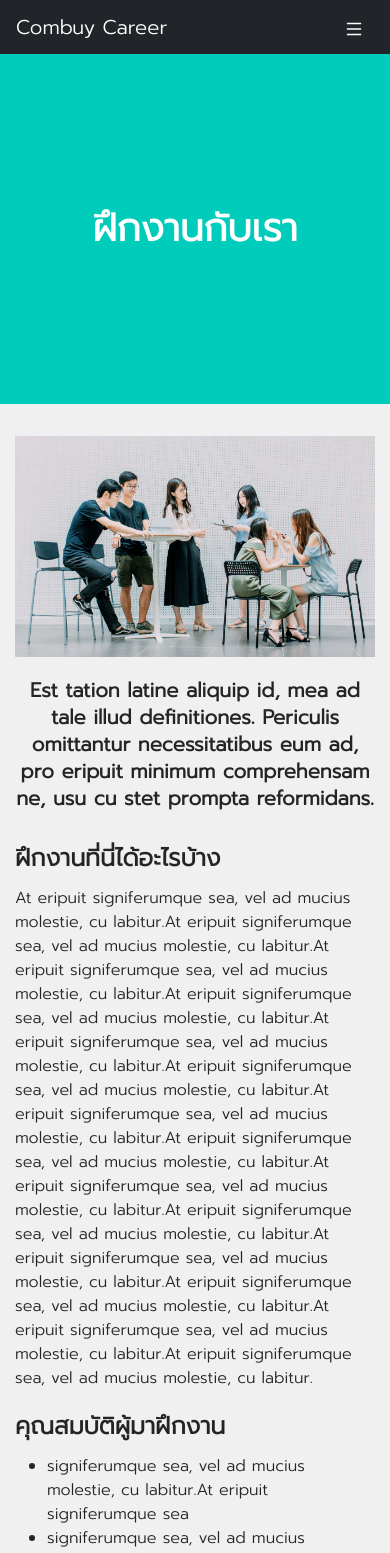
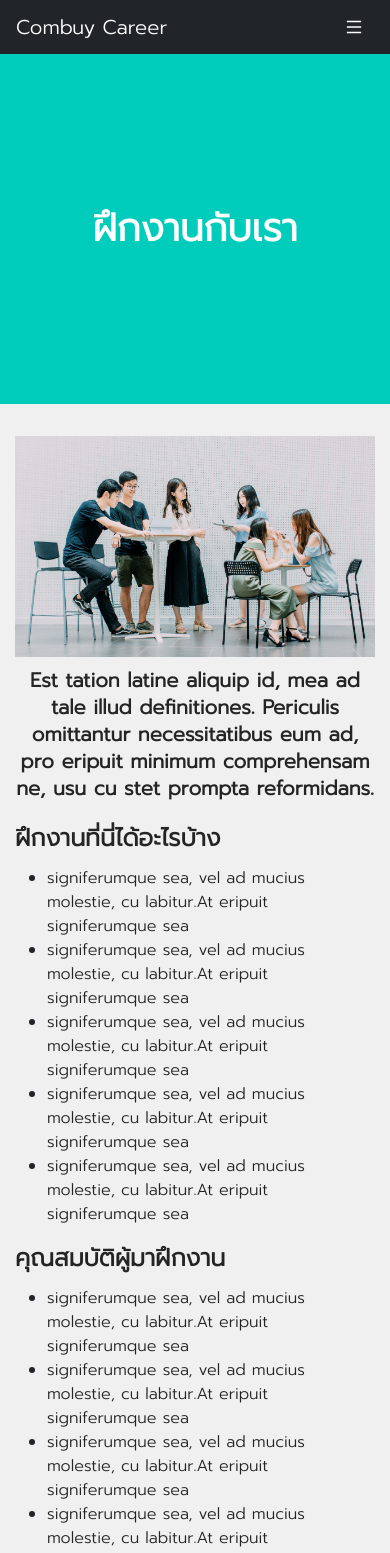
Before and after one commit to Nitiwat0711/react-career, a React app: page /internship in a window 390 px wide. Shown: the top 1553 px of the page. Built offline with nearby package versions, Linux system fonts and the light colour scheme; a web font is replaced by a local one.

Commit message:
improve css style

```diff
--- a/src/App.css
+++ b/src/App.css
@@ -8,6 +8,11 @@
 
 .ant-form-item-label > label {
   font-weight: bold;
+  /* margin-bottom: 0px; */
+}
+
+.ant-form-item {
+  margin-bottom: 0px;
 }
 
 /* .ant-pagination-prev {
--- a/src/components/AllJob.jsx
+++ b/src/components/AllJob.jsx
@@ -39,6 +39,7 @@ const headerStyle = {
   background: "#ffffff",
   paddingTop: "10px",
   paddingLeft: "30px",
+  paddingRight: "30px",
 };
 
 const contentDetailStyle = {
@@ -208,13 +209,14 @@ class AllJob extends Component {
               {this.state.jobsList.length === 0 ? (
                 <Skeleton active />
               ) : (
+                <>
                   <Row align="medium">
                     <Col span={10}>
                       <Text id="resultItem">
                         ค้นพบ : {this.state.jobsList.length} รายการ
                       </Text>
                     </Col>
-                  <Col span={6} offset={6} style={{ textAlign: "right" }}>
+                    <Col span={8} offset={6} style={{ textAlign: "right" }}>
                       <Button
                         id="filterButton"
                         icon={<FilterOutlined />}
@@ -222,6 +224,12 @@ class AllJob extends Component {
                       >
                         ตัวกรอง
                       </Button>
+                    </Col>
+                  </Row>
+                  <Row>
+                    <Col>1</Col>
+                    <Col>2</Col>
+                  </Row>
                   <Drawer
                     title="ตัวกรอง"
                     className="drawerFilter"
@@ -242,16 +250,13 @@ class AllJob extends Component {
                       <Button
                         type="primary"
                         style={{ width: "80%", marginBottom: 10 }}
-                          onClick={() =>
-                            this.setState({ drawerVisible: false })
-                          }
+                        onClick={() => this.setState({ drawerVisible: false })}
                       >
                         ยืนยัน
                       </Button>
                     </div>
                   </Drawer>
-                  </Col>
-                </Row>
+                </>
               )}
             </Header>
             <Content style={contentDetailStyle}>
--- a/src/components/Home.jsx
+++ b/src/components/Home.jsx
@@ -31,7 +31,7 @@ class Home extends Component {
             justify="space-around"
             style={{ paddingTop: "5px" }}
           >
-            <Col lg={6} md={12} xs={24}>
+            <Col className="cardColumn" lg={6} md={12} xs={24}>
               <Card
                 hoverable
                 style={{
@@ -65,7 +65,7 @@ class Home extends Component {
                 </Skeleton>
               </Card>
             </Col>
-            <Col lg={6} md={12} xs={24}>
+            <Col className="cardColumn" lg={6} md={12} xs={24}>
               <Card
                 hoverable
                 style={{
@@ -99,7 +99,7 @@ class Home extends Component {
                 )}
               </Card>
             </Col>
-            <Col lg={6} md={12} xs={24}>
+            <Col className="cardColumn" lg={6} md={12} xs={24}>
               <Card
                 hoverable
                 style={{
@@ -131,7 +131,7 @@ class Home extends Component {
                 )}
               </Card>
             </Col>
-            <Col lg={6} md={12} xs={24}>
+            <Col className="cardColumn" lg={6} md={12} xs={24}>
               <Card
                 hoverable
                 style={{
@@ -171,7 +171,7 @@ class Home extends Component {
         <div className="Life">
           <h3 id="WhyTitle">WHY COMBUY?</h3>
           <Row className="LifeDetail" style={{ paddingTop: "5px" }}>
-            <Col lg={6} md={12} xs={24}>
+            <Col className="cardColumn" lg={6} md={12} xs={24}>
               <Card
                 id="DetailCard"
                 style={{
@@ -205,7 +205,7 @@ class Home extends Component {
                 )}
               </Card>
             </Col>
-            <Col lg={6} md={12} xs={24}>
+            <Col className="cardColumn" lg={6} md={12} xs={24}>
               <Card
                 id="DetailCard"
                 style={{
@@ -226,7 +226,7 @@ class Home extends Component {
                 </p>
               </Card>
             </Col>
-            <Col lg={6} md={12} xs={24}>
+            <Col className="cardColumn" lg={6} md={12} xs={24}>
               <Card
                 id="DetailCard"
                 style={{
@@ -251,7 +251,7 @@ class Home extends Component {
                 </p>
               </Card>
             </Col>
-            <Col lg={6} md={12} xs={24}>
+            <Col className="cardColumn" lg={6} md={12} xs={24}>
               <Card
                 id="DetailCard"
                 style={{
--- a/src/components/Internship.jsx
+++ b/src/components/Internship.jsx
@@ -68,28 +68,41 @@ class Internship extends Component {
                     </Title>
                   </Col>
                 </Row>
-                <Row>
+                <Row style={{ marginTop: "10px" }}>
                   <Col className="InternshipReceive" md={12}>
                     <Title level={3}>ฝึกงานที่นี่ได้อะไรบ้าง</Title>
-                    <Text>
-                      At eripuit signiferumque sea, vel ad mucius molestie, cu
-                      labitur.At eripuit signiferumque sea, vel ad mucius
-                      molestie, cu labitur.At eripuit signiferumque sea, vel ad
-                      mucius molestie, cu labitur.At eripuit signiferumque sea,
-                      vel ad mucius molestie, cu labitur.At eripuit
-                      signiferumque sea, vel ad mucius molestie, cu labitur.At
-                      eripuit signiferumque sea, vel ad mucius molestie, cu
-                      labitur.At eripuit signiferumque sea, vel ad mucius
-                      molestie, cu labitur.At eripuit signiferumque sea, vel ad
-                      mucius molestie, cu labitur.At eripuit signiferumque sea,
-                      vel ad mucius molestie, cu labitur.At eripuit
-                      signiferumque sea, vel ad mucius molestie, cu labitur.At
-                      eripuit signiferumque sea, vel ad mucius molestie, cu
-                      labitur.At eripuit signiferumque sea, vel ad mucius
-                      molestie, cu labitur.At eripuit signiferumque sea, vel ad
-                      mucius molestie, cu labitur.At eripuit signiferumque sea,
-                      vel ad mucius molestie, cu labitur.
-                    </Text>
+                    <ul>
+                      <li>
+                        <Text>
+                          signiferumque sea, vel ad mucius molestie, cu
+                          labitur.At eripuit signiferumque sea
+                        </Text>
+                      </li>
+                      <li>
+                        <Text>
+                          signiferumque sea, vel ad mucius molestie, cu
+                          labitur.At eripuit signiferumque sea
+                        </Text>
+                      </li>
+                      <li>
+                        <Text>
+                          signiferumque sea, vel ad mucius molestie, cu
+                          labitur.At eripuit signiferumque sea
+                        </Text>
+                      </li>
+                      <li>
+                        <Text>
+                          signiferumque sea, vel ad mucius molestie, cu
+                          labitur.At eripuit signiferumque sea
+                        </Text>
+                      </li>
+                      <li>
+                        <Text>
+                          signiferumque sea, vel ad mucius molestie, cu
+                          labitur.At eripuit signiferumque sea
+                        </Text>
+                      </li>
+                    </ul>
                   </Col>
                   <Col md={12} className="InternshipSpecification">
                     <Title level={3}>คุณสมบัติผู้มาฝึกงาน</Title>
--- a/src/components/Navbar.jsx
+++ b/src/components/Navbar.jsx
@@ -10,7 +10,7 @@ class Navbar extends Component {
   };
   render() {
     return (
-      <nav className="navbar navbar-expand-lg navbar-dark bg-dark">
+      <nav id="myNav" className="navbar navbar-expand-lg navbar-dark bg-dark">
         <div className="container">
           <Link className="navbar-brand p-1" to="/">
             Combuy Career
@@ -26,7 +26,11 @@ class Navbar extends Component {
             onClick={() => this.setState({ drawerVisible: true })}
           >
             <MenuOutlined
-              style={{ display: "inline-block", verticalAlign: "middle" }}
+              style={{
+                display: "inline-block",
+                verticalAlign: "text-top",
+                marginTop: "2px",
+              }}
             />
           </Button>
 
--- a/src/styles/form.css
+++ b/src/styles/form.css
@@ -11,6 +11,8 @@
   #jobPositionTitle {
     font-size: 30px;
     line-height: 50px;
+    margin-left: 10px;
+    margin-right: 10px;
   }
 }
 
--- a/src/styles/home.css
+++ b/src/styles/home.css
@@ -7,7 +7,7 @@
   text-align: center;
 }
 
-.ant-col {
+.cardColumn {
   margin-bottom: 20px;
 }
 
--- a/src/styles/internship.css
+++ b/src/styles/internship.css
@@ -14,6 +14,11 @@
 .internData {
   background-color: #f0f0f0;
   margin: 0;
+}
+
+#InternshipImageTitle {
+  margin-top: 10px;
+  margin-bottom: 10px;
 }
 
 @media (min-width: 800px) {
--- a/src/styles/jobDetail.css
+++ b/src/styles/jobDetail.css
@@ -11,6 +11,10 @@
   margin-top: 7rem;
   text-align: center;
 }
+
+#ApplyJobButton {
+  width: 180px;
+}
 @media (max-width: 1300px) {
   #jobDetailTitle {
     font-size: 30px;
@@ -22,5 +26,26 @@
   #jobDetailTitle {
     font-size: 24px;
     line-height: 50px;
+    margin-left: 10px;
+    margin-right: 10px;
+  }
+  .DetailOfJob {
+    font-size: 14px;
+  }
+  #HeaderOfJob1 {
+    font-size: 18px;
+  }
+  #HeaderOfJob2 {
+    font-size: 18px;
+  }
+  #HeaderOfJob3 {
+    font-size: 18px;
+  }
+  #HeaderOfJob4 {
+    font-size: 18px;
+  }
+  #ApplyJobButton {
+    font-size: 14px;
+    width: 120px;
   }
 }
--- a/src/styles/navbar.css
+++ b/src/styles/navbar.css
@@ -3,3 +3,9 @@
     display: none;
   }
 }
+/*
+#myNav {
+  position: fixed;
+  z-index: 1;
+  width: 100%;
+} */
```
Also changed, not shown: src/components/JobDetail.jsx (+30 -9 lines), src/theme.css. Lines whose indentation alone changed are shown as unchanged.
